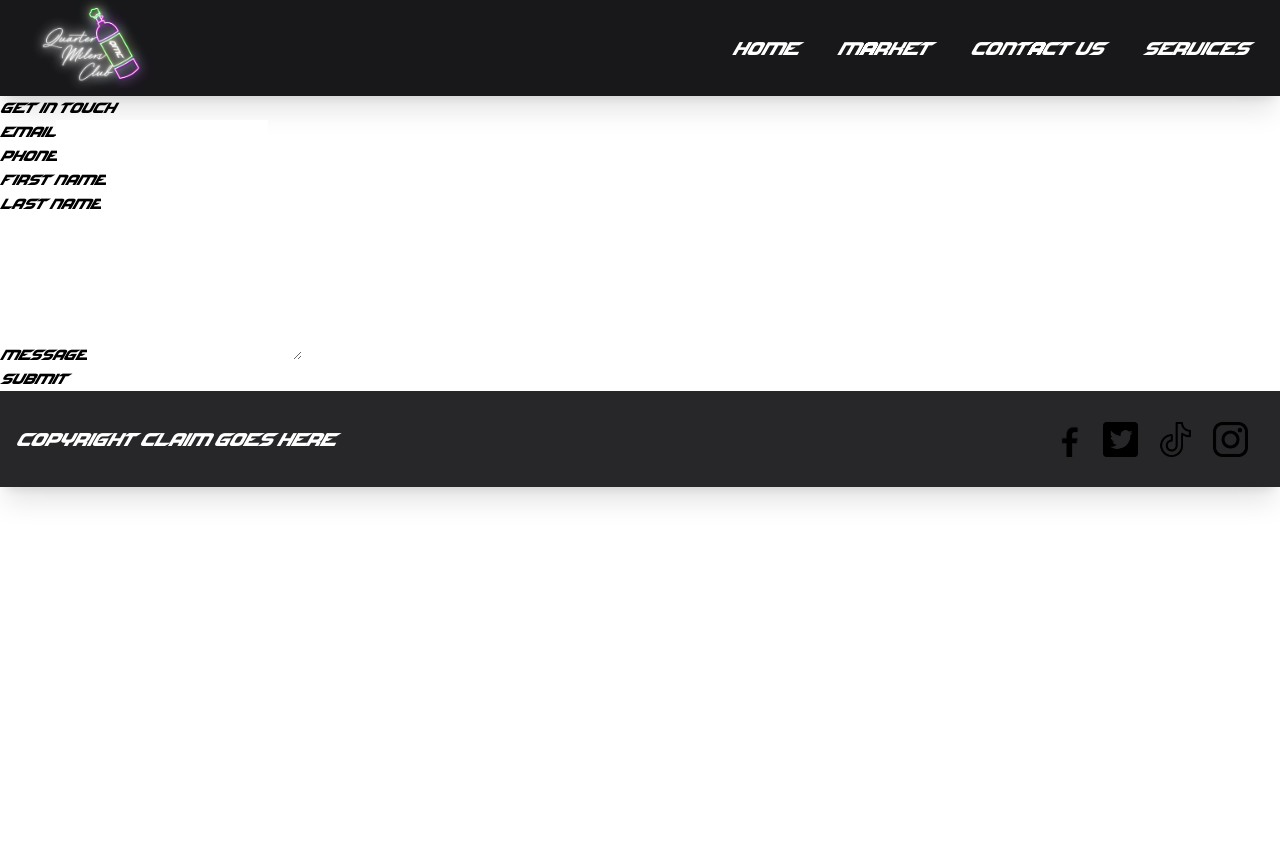
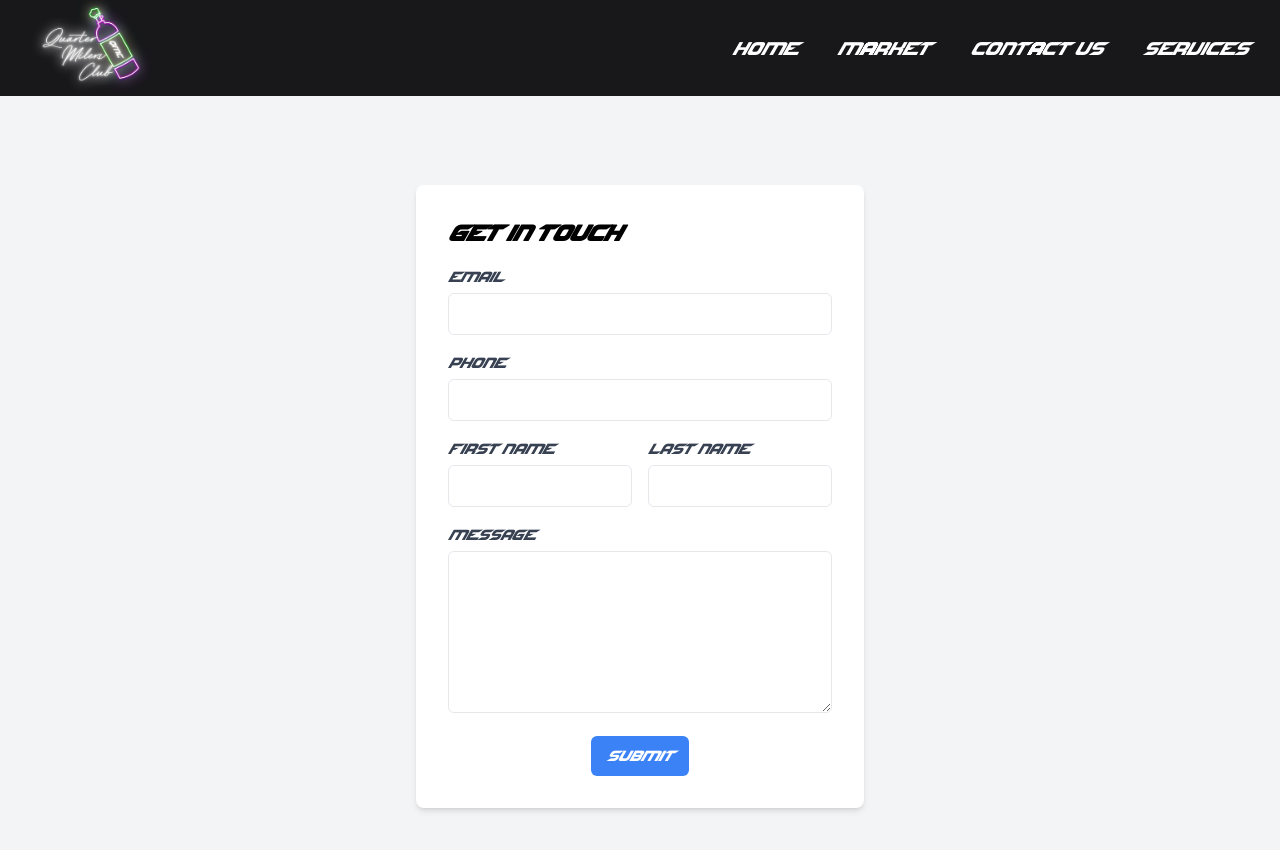
Before and after one commit to zackwalton/next-car-app, a Next.js app: page /contact-us in a window 1280 px wide. Shown: the top 850 px of the page. Before the commit the page ends 800 px from the top, so only its background shows below. Built offline with nearby package versions, Linux system fonts and the light colour scheme.

Commit message:
format contact us page

```diff
--- a/app/Footer.tsx
+++ b/app/Footer.tsx
@@ -8,7 +8,7 @@ import Logo_IG from '../public/Logo_IG.png';
 
 const Footer = () => {
   return (
-    <div className='text-xl text-white'>
+    <div className='text-xl text-white sticky bottom-0'>
        <nav className="fixed w-full h-24 shadow-xl bg-zinc-800">
         <div className="flex justify-between items-center h-full w-full px-4 2xl:px-16">
             <div>
--- a/app/contact-us/page.tsx
+++ b/app/contact-us/page.tsx
@@ -2,57 +2,76 @@ import React from 'react';
 
 export default function Home() {
   return (
-    <form className="container">
-      <h1>Get in touch</h1>
-      <div className="email block">
-        <label htmlFor="frm-email">Email</label>
+    <div className="bg-gray-100 min-h-screen flex items-center justify-center">
+  <form className="bg-white p-8 rounded-lg shadow-md w-full max-w-md">
+    <h1 className="text-2xl font-semibold mb-4">Get in touch</h1>
+    <div className="mb-4">
+      <label htmlFor="frm-email" className="block text-gray-700">Email</label>
       <input
         id="frm-email"
         type="email"
         name="email"
+        className="w-full border rounded-md px-3 py-2 mt-1 focus:outline-none focus:border-blue-500"
         autoComplete="email"
         required
       />
     </div>
-      <div className="block phone">
-        <label htmlFor="frm-phone">Phone</label>
+    <div className="mb-4">
+      <label htmlFor="frm-phone" className="block text-gray-700">Phone</label>
       <input
         id="frm-phone"
         type="text"
         name="phone"
+        className="w-full border rounded-md px-3 py-2 mt-1 focus:outline-none focus:border-blue-500"
         autoComplete="tel"
         required
       />
     </div>
-      <div className="name block">
+    <div className="mb-4">
+      <div className="grid grid-cols-2 gap-4">
         <div>
-          <label htmlFor="frm-first">First Name</label>
+          <label for="frm-first" className="block text-gray-700">First Name</label>
           <input
             id="frm-first"
             type="text"
             name="first"
+            className="w-full border rounded-md px-3 py-2 mt-1 focus:outline-none focus:border-blue-500"
             autoComplete="given-name"
             required
           />
         </div>
         <div>
-          <label htmlFor="frm-last">Last Name</label>
+          <label htmlFor="frm-last" className="block text-gray-700">Last Name</label>
           <input
             id="frm-last"
             type="text"
             name="last"
+            className="w-full border rounded-md px-3 py-2 mt-1 focus:outline-none focus:border-blue-500"
             autoComplete="family-name"
             required
           />
         </div>
       </div>
-      <div className="message block">
-        <label htmlFor="frm-message">Message</label>
-        <textarea id="frm-message" rows={6} name="message"></textarea>
     </div>
-      <div className="button block">
-        <button type="submit">Submit</button>
+    <div className="mb-4">
+      <label htmlFor="frm-message" className="block text-gray-700">Message</label>
+      <textarea
+        id="frm-message"
+        rows={6}
+        name="message"
+        className="w-full border rounded-md px-3 py-2 mt-1 focus:outline-none focus:border-blue-500"
+      ></textarea>
+    </div>
+    <div className="text-center">
+      <button
+        type="submit"
+        className="bg-blue-500 text-white rounded-md px-4 py-2 hover:bg-blue-600 transition duration-300 ease-in-out"
+      >
+        Submit
+      </button>
     </div>
   </form>
+</div>
+
   );
 }
--- a/package.json
+++ b/package.json
@@ -26,7 +26,7 @@
     "react-easy-swipe": "^0.0.23",
     "react-icons": "^4.10.1",
     "react-number-format": "^5.2.2",
-    "slugify": "latest",
+    "slugify": "^1.6.6",
     "tailwindcss": "3.3.3",
     "typescript": "5.1.6"
   }
```
Also changed, not shown: 1 other file (tests, documents, lock files or other folders). Lines whose indentation alone changed are shown as unchanged.
